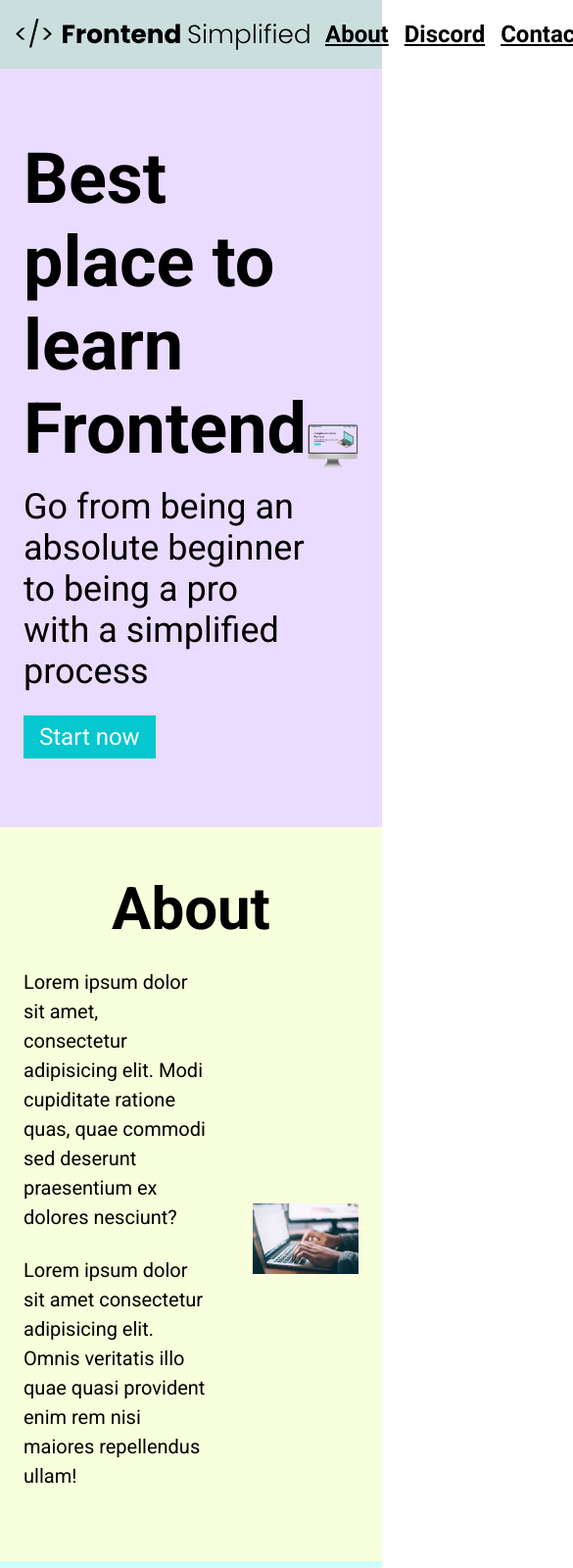
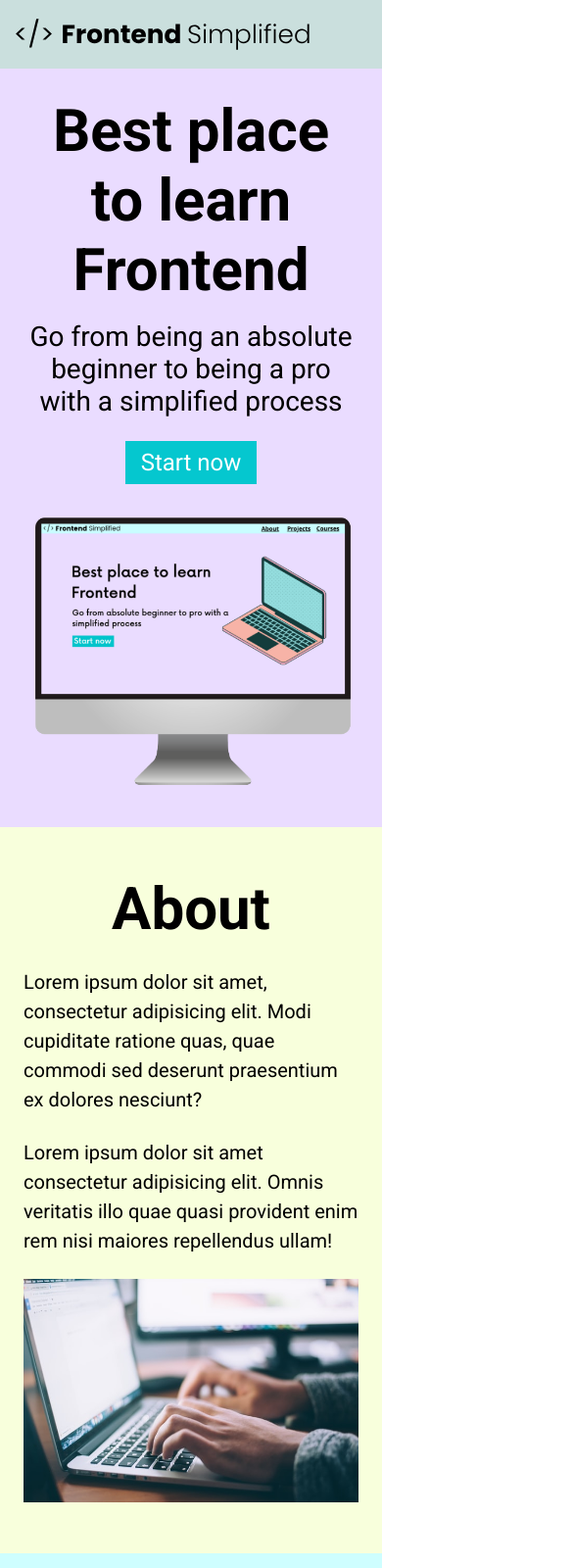
Before and after one commit to jagulay/first-practice-website, a plain HTML site: page index.html in a window 390 px wide. Shown: the top 1600 px of the page at 98% size, 585 px wide, since content can reach past the window. Drawn offline with Linux system fonts and the light colour scheme.

Commit message:
Added style for smaller devices

```diff
--- a/index.html
+++ b/index.html
@@ -18,10 +18,10 @@
         </nav>
         <header>
             <div class="row">
-                <div>
+                <div class="home__description">
                     <h1>Best place to learn Frontend</h1>
                     <p class="subheader">Go from being an absolute beginner to being a pro with a simplified process</p>
-                    <button>Start now</button>
+                    <button class="home__description--button">Start now</button>
                 </div>
                 <figure>
                     <img src="./assets/laptop.png" alt="Home page image">
--- a/style.css
+++ b/style.css
@@ -144,6 +144,7 @@ form {
     display: flex;
     flex-direction: column;
     margin: 0 auto;
+    padding: 0 24px;
 }
 
 input, textarea {
@@ -177,3 +178,69 @@ footer {
 .footer__link{
     padding: 0 16px;
 }
+
+/*Small phone, tablets, large smartphones*/
+
+@media (max-width:728px) {
+    .row {
+        flex-direction: column;
+    }
+    .home__description {
+        margin-bottom: 24px;
+        display: flex;
+        flex-direction: column;
+        align-items: center;
+    }
+
+    h1 {
+        text-align: center;
+        font-size: 60px;
+    }
+
+    .subheader {
+        text-align: center;
+        font-size: 28px;
+    }
+
+    .home__description--button {
+        max-width: 240px;
+    }
+
+    ul {
+        display: none;
+    }
+
+    .section__description {
+        flex-direction: column;
+    }
+
+    .section__description--wrapper {
+        width: 100%;
+    }
+
+    .about__img--wrapper {
+        width: 100%;
+    }
+
+    #discord .section__description {
+        flex-direction: column-reverse;
+    }
+
+    footer {
+        padding: 48px 24px;
+    }
+
+    .footer__logo {
+        max-width: 360px;
+    }
+
+    .footer__link {
+        padding: 0 4px;
+        font-size: 18px;
+    }
+
+    .footer__links {
+        margin-bottom: 24px;
+    }
+
+}
```
